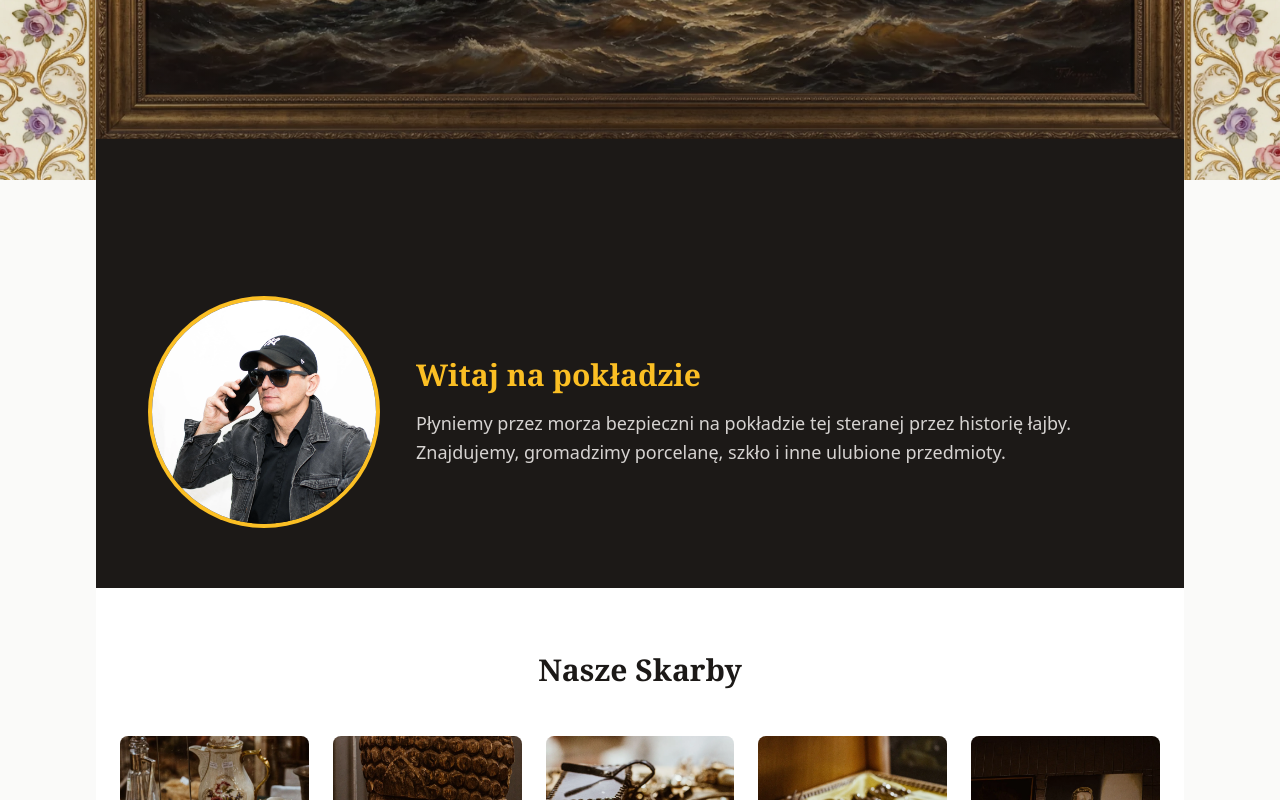
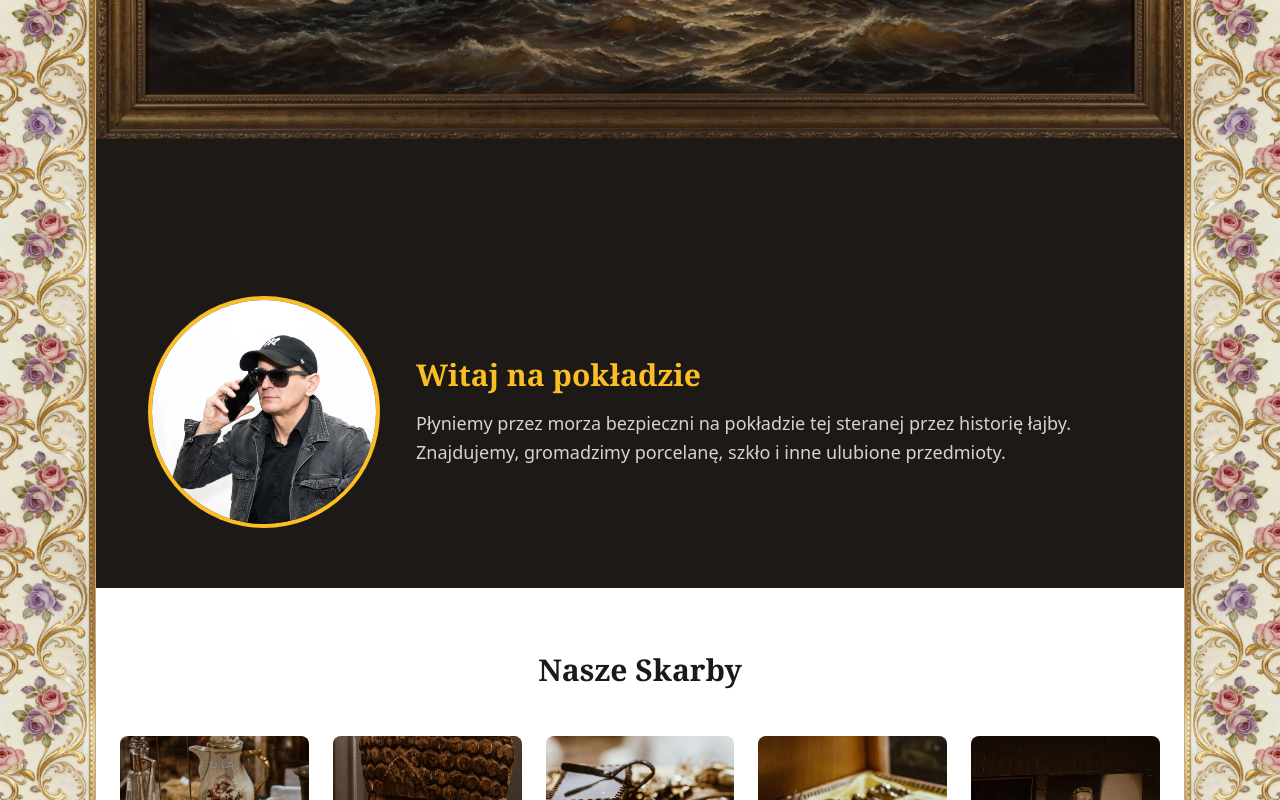
Before and after one commit to MOUVAL/czarnaperelka, a Next.js app: page / in a window 1280 px wide. Shown: the part 620-1420 px from the top of the page. Built offline with nearby package versions, Linux system fonts and the light colour scheme; a web font is replaced by a local one.

Commit message:
Make side strips scroll with page (not sticky)

```diff
--- a/src/app/layout.tsx
+++ b/src/app/layout.tsx
@@ -20,10 +20,10 @@ export default function RootLayout({ children }: { children: React.ReactNode })
   return (
     <html lang="pl" className={`${inter.className} ${playfair.className}`}>
       <body className="bg-stone-50 text-stone-900">
-        <div className="flex min-h-screen">
-          {/* Left decorative strip */}
+        <div className="flex">
+          {/* Left decorative strip - scrolls with page */}
           <div
-            className="w-16 md:w-24 flex-shrink-0 sticky top-0 h-screen"
+            className="w-16 md:w-24 flex-shrink-0"
             style={{
               backgroundImage: 'url(/images/strip.webp)',
               backgroundSize: '100% auto',
@@ -33,7 +33,7 @@ export default function RootLayout({ children }: { children: React.ReactNode })
           />
 
           {/* Main content */}
-          <div className="flex-1 flex flex-col">
+          <div className="flex-1 flex flex-col min-h-screen">
             <Header />
             <main className="flex-1">
               {children}
@@ -41,9 +41,9 @@ export default function RootLayout({ children }: { children: React.ReactNode })
             <Footer />
           </div>
 
-          {/* Right decorative strip */}
+          {/* Right decorative strip - scrolls with page */}
           <div
-            className="w-16 md:w-24 flex-shrink-0 sticky top-0 h-screen"
+            className="w-16 md:w-24 flex-shrink-0"
             style={{
               backgroundImage: 'url(/images/strip.webp)',
               backgroundSize: '100% auto',
```
